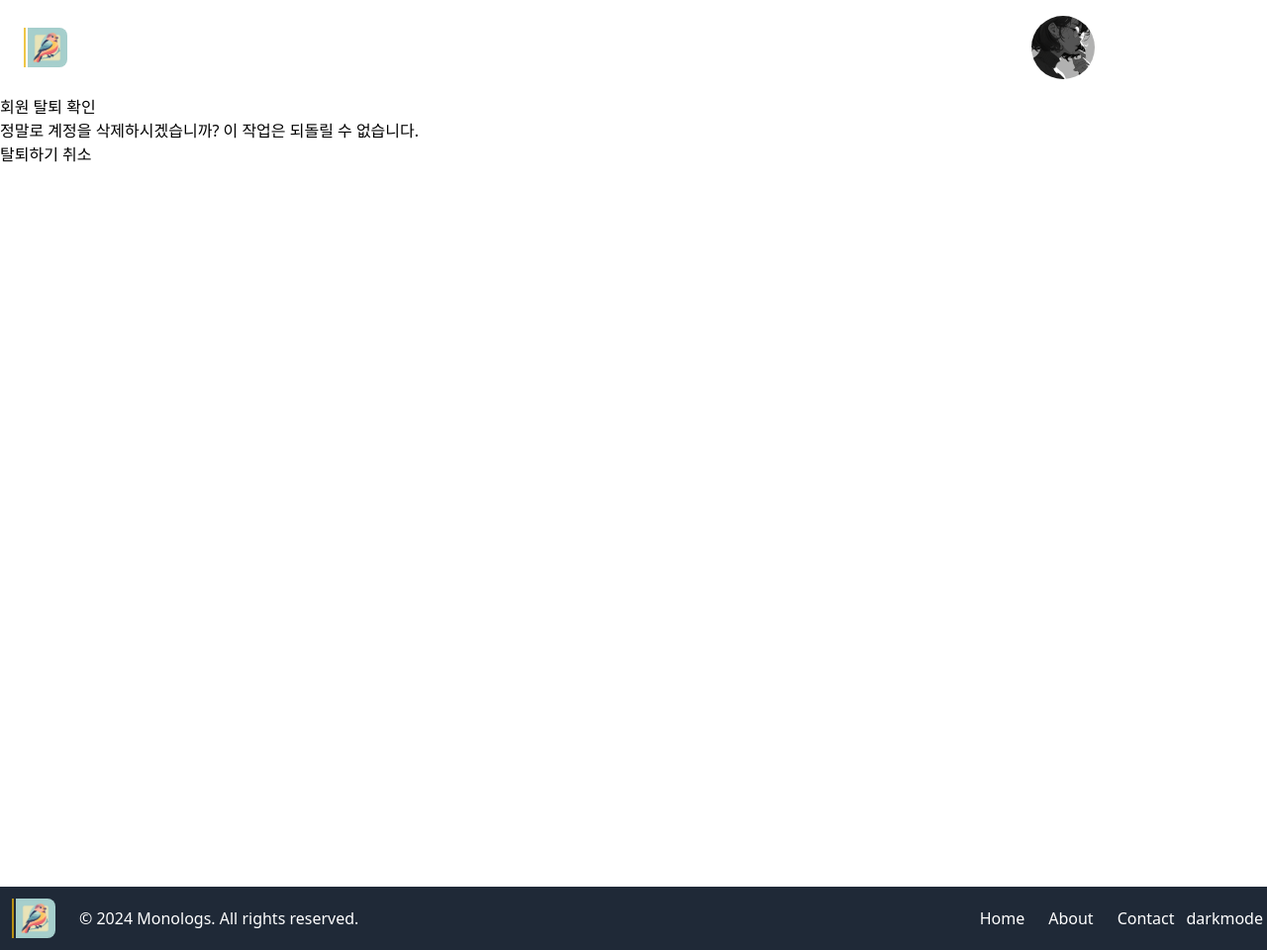
After one commit to matty255/monologs, a Django app: page /accounts/delete/1/ in a window 1280 px wide. The commit adds this page. Shown: the whole page at 99% size. Run offline with Django 5.2, Linux system fonts and the light colour scheme; the visitor is signed in with stand-in values (Sample User, id 1); data comes from the database, SQL or seed files in the repository; some libraries are stand-ins or nearby versions.

Commit message:
fix: 회원 탈퇴 기능 누락 수정

```diff
--- a/accounts/urls.py
+++ b/accounts/urls.py
@@ -9,6 +9,7 @@ from .views import (
     RegisterView,
     UploadAndCropView,
     ProfileImageDeleteView,
+    UserDeleteView,
 )
 
 
@@ -25,4 +26,5 @@ urlpatterns = [
     ),
     path("profile/<slug:slug>/", PublicProfileView.as_view(), name="public_profile"),
     path("profile/<int:pk>/follow/", FollowToggleView.as_view(), name="follow_toggle"),
+    path("delete/<int:pk>/", UserDeleteView.as_view(), name="user_delete"),
 ]
--- a/accounts/views.py
+++ b/accounts/views.py
@@ -22,6 +22,9 @@ from django.contrib.auth import authenticate, login
 from django.views.generic import CreateView, UpdateView
 from django.http import JsonResponse
 from django.shortcuts import render
+from django.views.generic.edit import DeleteView
+from django.contrib.auth import get_user_model
+from django.contrib.auth.mixins import UserPassesTestMixin
 
 
 class RegisterView(CreateView):
@@ -196,6 +199,16 @@ class DeleteProfilePictureView(LoginRequiredMixin, View):
         return HttpResponseRedirect(reverse("admin:index"))
 
 
+class UserDeleteView(LoginRequiredMixin, UserPassesTestMixin, DeleteView):
+    model = CustomUser
+    template_name = "accounts/user_confirm_delete.html"
+    success_url = reverse_lazy("index")  # 탈퇴 성공 후 리다이렉트될 URL
+
+    def test_func(self):
+        obj = self.get_object()
+        return obj == self.request.user
+
+
 class PublicProfileView(DetailView):
     model = CustomUser
     template_name = "accounts/public_profile.html"
--- a/static/js/utils.js
+++ b/static/js/utils.js
@@ -7,3 +7,8 @@ function toggleReplyForm(formId) {
         form.style.display = 'none';
     }
 }
+
+function navigateToDeletePage(userId) {
+    const deleteUrl = `/accounts/delete/${userId}/`;
+    window.location.href = deleteUrl;
+}
--- a/templates/accounts/private_profile.html
+++ b/templates/accounts/private_profile.html
@@ -9,6 +9,8 @@
 
 <section class="bg-clear-white sticky top-0">
   <h1 class="pt-10 text-xl font-Nanum">{{ request.user.username }}'s Profile</h1>
+  <a href="#" onclick="navigateToDeletePage({{ user.id }})">회원 탈퇴</a>
+
   <form method="post" action="{% url 'profile_image_delete' %}">
     {% csrf_token %}
     <button type="submit" class="btn btn-danger">프로필 이미지 삭제</button>
--- /dev/null
+++ b/templates/accounts/user_confirm_delete.html
@@ -0,0 +1,15 @@
+<!-- user_confirm_delete.html -->
+{% extends 'base.html' %}
+
+{% block content %}
+<div>
+    <h2>회원 탈퇴 확인</h2>
+    <p>정말로 계정을 삭제하시겠습니까? 이 작업은 되돌릴 수 없습니다.</p>
+
+    <form method="post">
+        {% csrf_token %}
+        <button type="submit">탈퇴하기</button>
+        <a href="{% url 'private_profile' %}">취소</a>
+    </form>
+</div>
+{% endblock %}
```
